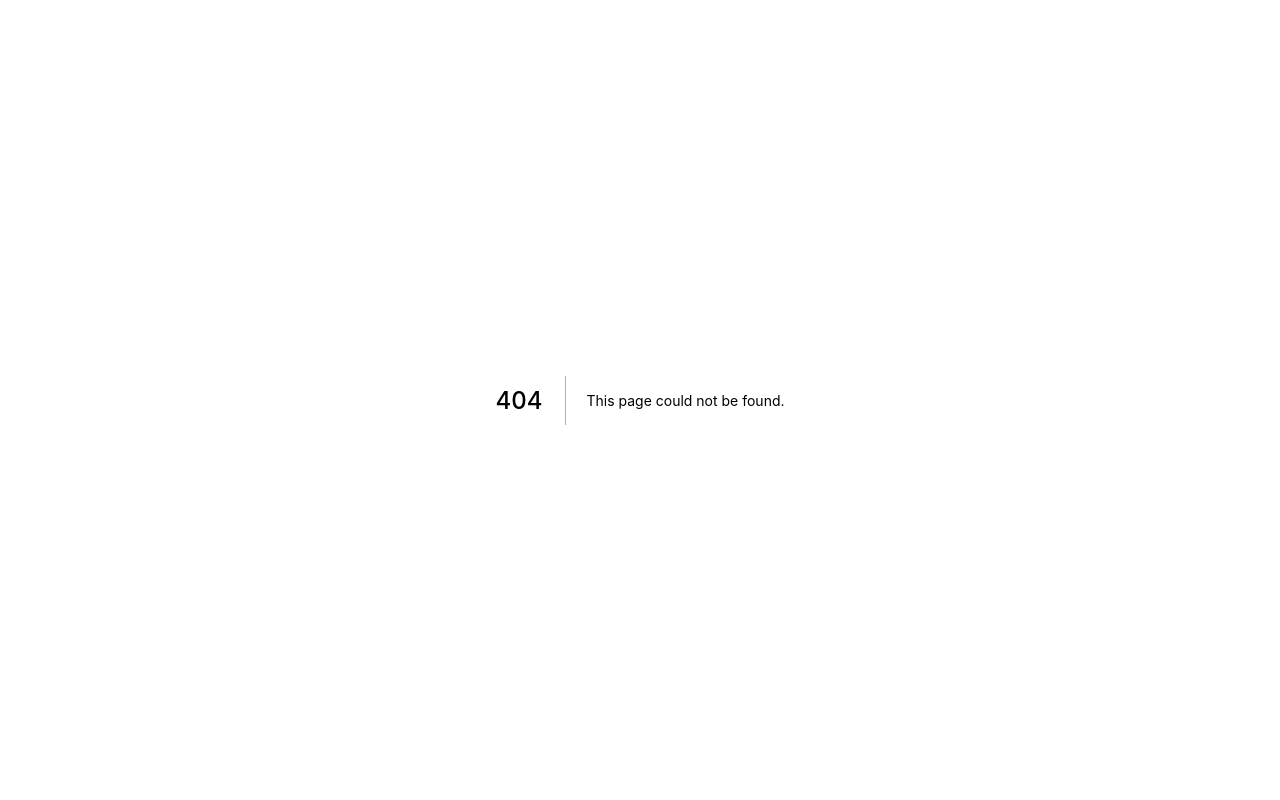
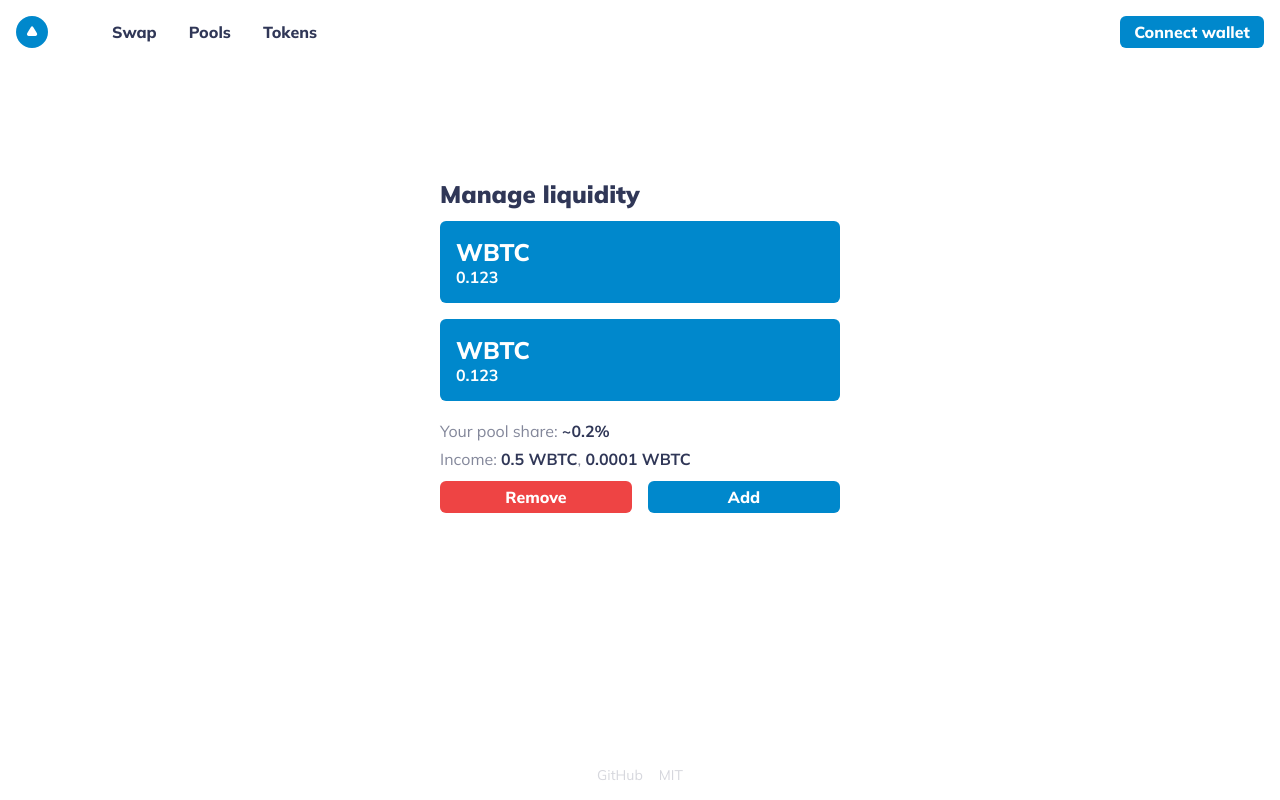
Before and after one commit to netosha/ton-dex-contest, a Next.js app: page /pool/1/manage in a window 1280 px wide. Before the commit this address had no page. Built offline with nearby package versions, Linux system fonts and the light colour scheme.

Commit message:
Added LiquidityPicker.tsx

```diff
--- /dev/null
+++ b/src/components/LiquidityPicker/LiquidityPicker.tsx
@@ -0,0 +1,47 @@
+import React from 'react';
+
+import { Button } from '@src/ui';
+
+const TokenCard: React.VFC<{ symbol: string; amount: string }> = ({
+  symbol,
+  amount,
+}) => {
+  return (
+    <div className=" flex flex-col p-4 rounded-md bg-blue hover:bg-darkblue transition-colors text-white">
+      <span className="font-extrabold text-2xl">{symbol}</span>
+      <span className="font-bold mt-auto">{amount}</span>
+    </div>
+  );
+};
+
+const LiquidityPicker = () => {
+  // const [tab, setTab] = React.useState<'add' | 'remove' | 'view'>('view');
+
+  return (
+    <div className="flex flex-col gap-3 max-w-[25rem] w-full">
+      <h1 className="text-2xl font-black text-violet">Manage liquidity</h1>
+
+      <div className="grid grid-rows-2 gap-4 w-full ">
+        <TokenCard symbol={'WBTC'} amount={'0.123'} />
+        <TokenCard symbol={'WBTC'} amount={'0.123'} />
+      </div>
+      <div className="flex flex-col mt-2 gap-2">
+        <span className="text-violet text-violet-60">
+          Your pool share: <b className="text-violet">~0.2%</b>
+        </span>
+        <span className="text-violet text-violet-60">
+          Income: <b className="text-violet">0.5 WBTC</b>,{' '}
+          <b className="text-violet">0.0001 WBTC</b>
+        </span>
+      </div>
+      <div className="grid w-full grid-cols-2 gap-4">
+        <Button className="w-full" danger>
+          Remove
+        </Button>
+        <Button className="w-full">Add</Button>
+      </div>
+    </div>
+  );
+};
+
+export default LiquidityPicker;
--- /dev/null
+++ b/src/components/LiquidityPicker/index.ts
@@ -0,0 +1,3 @@
+import LiquidityPicker from './LiquidityPicker';
+
+export default LiquidityPicker;
--- a/src/pages/pool/[id].tsx
+++ b/src/pages/pool/[id]/index.tsx
@@ -2,11 +2,15 @@ import React from 'react';
 
 import { NextPage } from 'next';
 import Link from 'next/link';
+import { useRouter } from 'next/router';
 
 import Layout from '@components/Layout';
 import PriceChange from '@components/PriceChange';
+import { Button } from '@src/ui';
 
 const Pool: NextPage = () => {
+  const { query } = useRouter();
+  const { id } = query;
   return (
     <Layout>
       <section className="text-4xl mt-4 font-black text-violet">
@@ -16,6 +20,11 @@ const Pool: NextPage = () => {
         <span className="text-violet-30 mx-2">/</span>
         <Link href="/tokens">
           <a className="transition-colors hover:text-blue">WETH</a>
+        </Link>
+      </section>
+      <section className="py-2">
+        <Link href={`/pool/${id}/manage`}>
+          <Button className="font-bold">Manage liquidity</Button>
         </Link>
       </section>
       <section className="min-h-[20rem] w-full grid grid-cols-1 md:grid-cols-3 gap-4">
--- /dev/null
+++ b/src/pages/pool/[id]/manage.tsx
@@ -0,0 +1,18 @@
+import React from 'react';
+
+import { NextPage } from 'next';
+
+import Layout from '@components/Layout';
+import LiquidityPicker from '@components/LiquidityPicker';
+
+const Manage: NextPage = () => {
+  return (
+    <Layout>
+      <div className="flex h-auto my-auto gap-4 items-center justify-center w-full">
+        <LiquidityPicker />
+      </div>
+    </Layout>
+  );
+};
+
+export default Manage;
--- a/src/pages/pools.tsx
+++ b/src/pages/pools.tsx
@@ -68,7 +68,11 @@ const Pools: NextPage = () => {
 
   React.useEffect(() => {
     // Todo: replace better nicer update rule
-    if (status === 'connected' && address) {
+    if (
+      status === 'connected' &&
+      address &&
+      !Object.entries(walletPools).length
+    ) {
       dispatch(getWalletPools({}));
     }
   }, [status, address]);
--- a/src/store/pool/poolReducer.ts
+++ b/src/store/pool/poolReducer.ts
@@ -1,12 +1,25 @@
 import { createReducer } from '@reduxjs/toolkit';
 
-import { Pool, WalletPool } from '@src/types';
+import { DetailedPool, Pool, WalletPool } from '@src/types';
 
 import * as actions from './poolActions';
 
 export type PoolState = {
+  /**
+   * Loaded pools from pools list
+   */
   pools: Pool[];
   isPoolsLoading: boolean;
+
+  /**
+   * Pool with additional info (like graphs, transactions, etc.)
+   *
+   * If detailed pool is null - it's loading
+   */
+  detailedPools: {
+    [id: string]: DetailedPool | null;
+  };
+
   walletPools: {
     [poolId: string]: WalletPool;
   };
@@ -18,6 +31,7 @@ export const initialState: PoolState = {
   isPoolsLoading: false,
   walletPools: {},
   isWalletPoolsLoading: false,
+  detailedPools: {},
 };
 
 export const poolReducer = createReducer(initialState, (builder) =>
--- a/src/types/Pool.ts
+++ b/src/types/Pool.ts
@@ -21,6 +21,10 @@ export interface Pool {
   pair: [Token, Token];
 }
 
+export interface DetailedPool extends Pool {
+  graphData?: any | null;
+}
+
 export interface WalletPool extends Pool {
   ownerAddress: string;
   fee: number;
--- a/src/ui/Button/Button.tsx
+++ b/src/ui/Button/Button.tsx
@@ -6,7 +6,7 @@ import { ButtonProps } from './Button.types';
 
 const Button = React.forwardRef<HTMLButtonElement, ButtonProps>(
   (props, ref) => {
-    const { children, className, outline, disabled, round, error, ...rest } =
+    const { children, className, outline, disabled, round, danger, ...rest } =
       props;
     return (
       <button
@@ -17,7 +17,7 @@ const Button = React.forwardRef<HTMLButtonElement, ButtonProps>(
             'bg-transparent transition-shadow !text-blue shadow-border-blue hover:bg-transparent hover:shadow-border-darkblue hover:!text-darkblue',
           disabled && 'bg-gray hover:bg-gray cursor-not-allowed',
           round && 'rounded-full',
-          error && `transition-shadow !shadow-border-red`,
+          danger && `transition-shadow !bg-red`,
           className
         )}
         disabled={disabled}
--- a/src/ui/Button/Button.types.ts
+++ b/src/ui/Button/Button.types.ts
@@ -4,5 +4,5 @@ export interface ButtonProps
   extends React.ButtonHTMLAttributes<HTMLButtonElement> {
   outline?: boolean;
   round?: boolean;
-  error?: boolean;
+  danger?: boolean;
 }
```
Also changed, not shown: src/components/LiquidityPicker/LiquidityPicker.types.ts (added).
